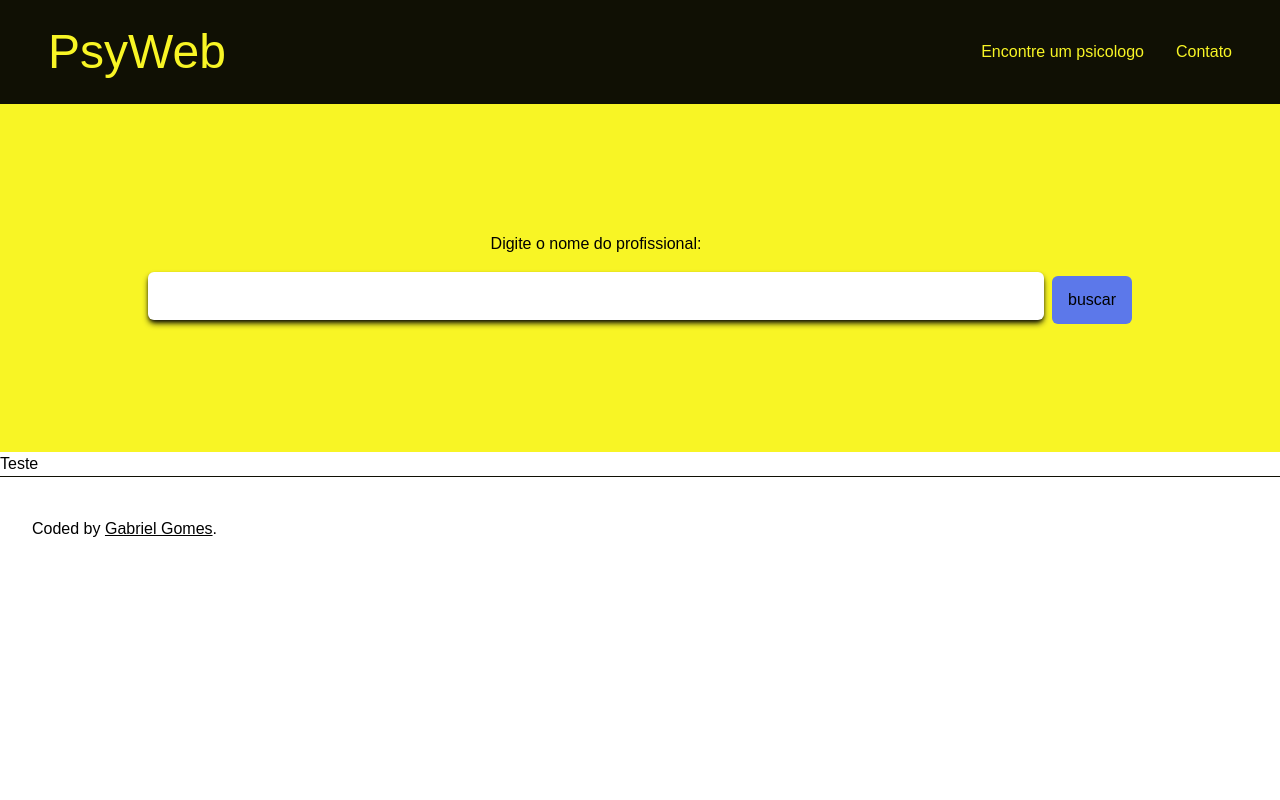
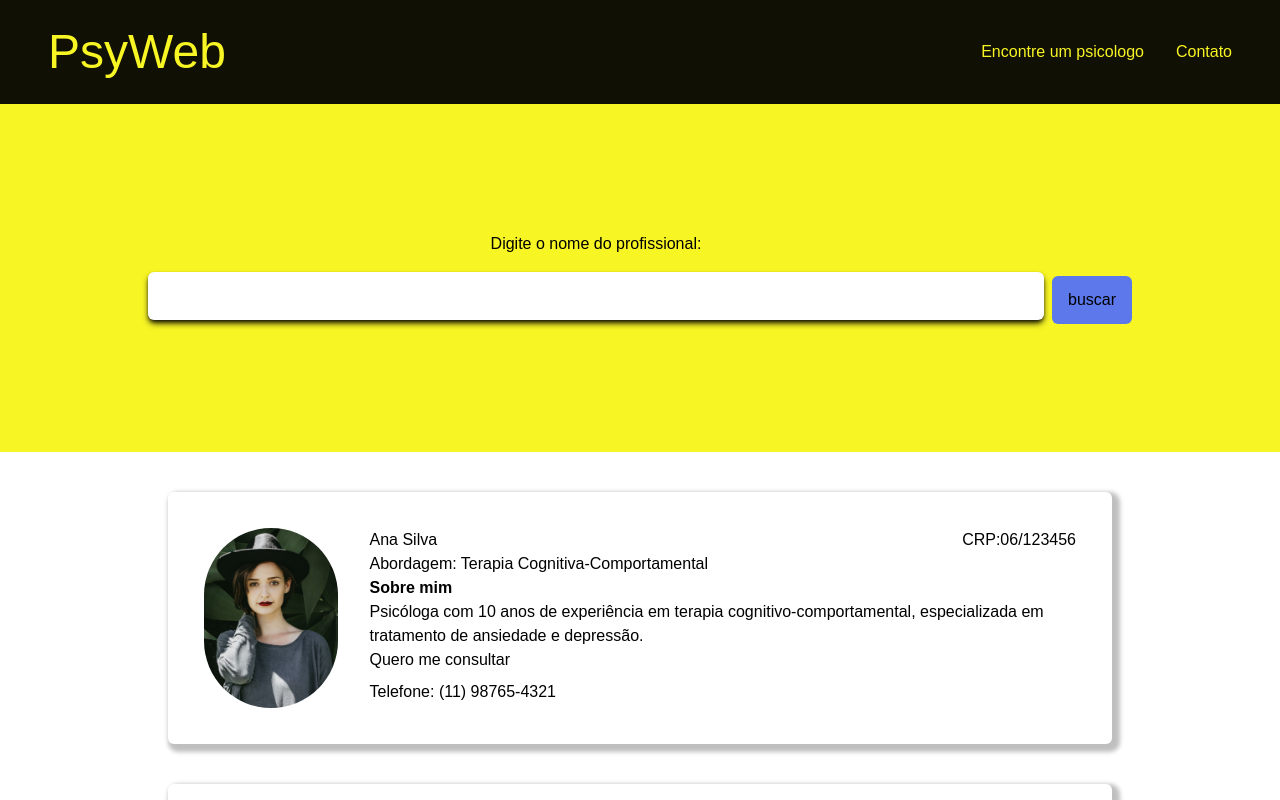
Before and after one commit to gomessgbr/maisPraTiPsyWeb, a React (Vite) app: page /consult in a window 1280 px wide. Shown: the top 800 px of the page. Built offline with nearby package versions, Linux system fonts and the light colour scheme; a web font is replaced by a local one.

Commit message:
wip: profile style

```diff
--- a/src/components/ProfileCard.jsx
+++ b/src/components/ProfileCard.jsx
@@ -1,7 +1,45 @@
-export function ProfileCard(){
-  return(
-    <div className="shadow-lg">
-      <p>Teste</p>
+import anaJuliaImage from "../../public/images/ana-silva.jpg";
+
+export function ProfileCard({ profileImg, about, phone, crp, name, approach }) {
+  return (
+    <div className="max-w-[1024px] m-auto">
+      <div className=" grid shadow-[4px_4px_4px_4px_rgba(0,0,0,0.25)] rounded-md p-9 my-10 mx-10">
+        <div className="flex gap-8 ">
+          <img
+            className="rounded-full w-[180px] h-[180px] object-cover"
+            src={anaJuliaImage}
+            alt="foto da ana julia"
+          />
+
+          <div>
+            <div>
+              <span className="flex justify-between">
+                <p>Ana Silva</p>
+                <p>CRP:06/123456</p>
+              </span>
+              <span>Abordagem: Terapia Cognitiva-Comportamental</span>
+            </div>
+            <span>
+              <strong>Sobre mim</strong>
+              <p>
+                Psicóloga com 10 anos de experiência em terapia
+                cognitivo-comportamental, especializada em tratamento de
+                ansiedade e depressão.
+              </p>
+            </span>
+            <div>
+              <a
+                href="https://api.whatsapp.com/send?phone5511975950915&text=Olá! Gostaria de fazer terapia com você"
+                target="_blank"
+              >
+                {" "}
+                Quero me consultar
+              </a>
+              <span className="block mt-2">Telefone: (11) 98765-4321</span>
+            </div>
+          </div>
+        </div>
+      </div>
     </div>
-  )
+  );
 }
--- a/src/pages/consult/consult.jsx
+++ b/src/pages/consult/consult.jsx
@@ -27,6 +27,14 @@ export function Consult() {
             buscar
           </button>
         </form>
+        <ProfileCard
+          about="Psicóloga com 10 anos de experiência em terapia cognitivo-comportamental, especializada em tratamento de ansiedade e depressão."
+          approach="Abordagem: Terapia Cognitiva-Comportamental"
+          crp="06/123456"
+          name="Ana Silva"
+          phone="(11) 98765-4321"
+          profileImg="./"
+        />
         <ProfileCard />
       </div>
     </>
```
